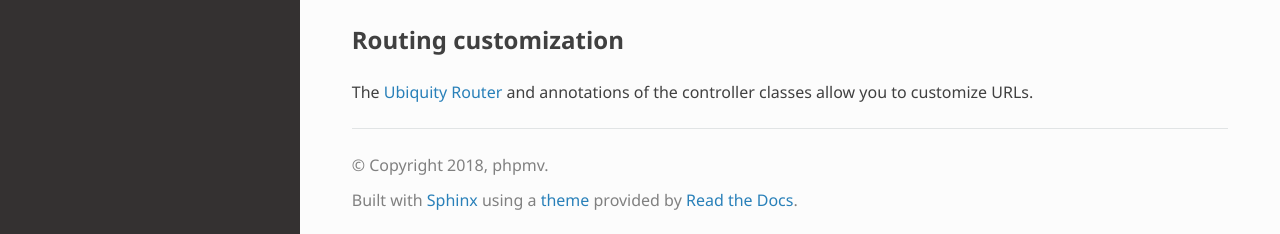
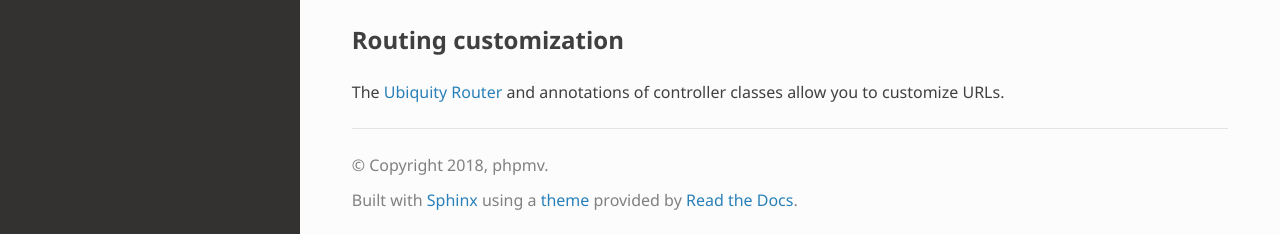
Before and after one commit to phpMv/ubiquity, a Sphinx documentation site: the page built from docs/controller/uri.rst, in a window 1280 px wide and 900 px high, scrolled down 1522 px. Shown: the part 663-897 px from the top of the window. Built offline with Sphinx 7.4.7 and the Read the Docs theme 2.0.0, drawn with Linux system fonts in a browser that asks for light colours.

Commit message:
doc tree 3

```diff
--- a/docs/controller/uri.rst
+++ b/docs/controller/uri.rst
@@ -91,4 +91,4 @@ On Unix systems, the name of the controllers is case-sensitive.
 
 Routing customization
 ---------------------
-The :doc:`router` and annotations of the controller classes allow you to customize URLs.
+The :doc:`router` and annotations of controller classes allow you to customize URLs.
--- a/docs/index.rst
+++ b/docs/index.rst
@@ -7,7 +7,7 @@ Ubiquity framework User guide
 ===========================================
 
 .. toctree::
-   :maxdepth: 2
+   :maxdepth: 3
    :caption: Contents:
 
 
```
